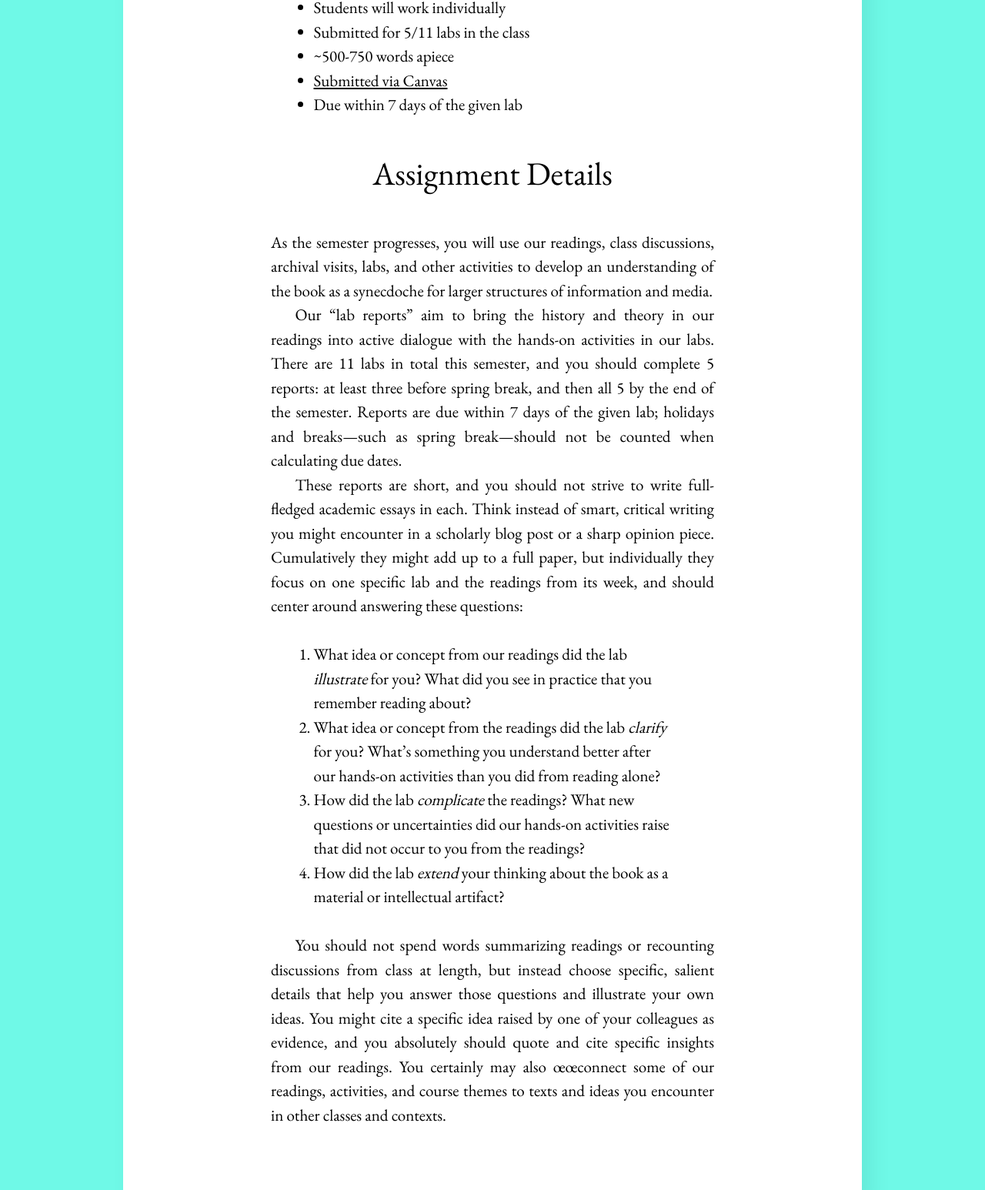
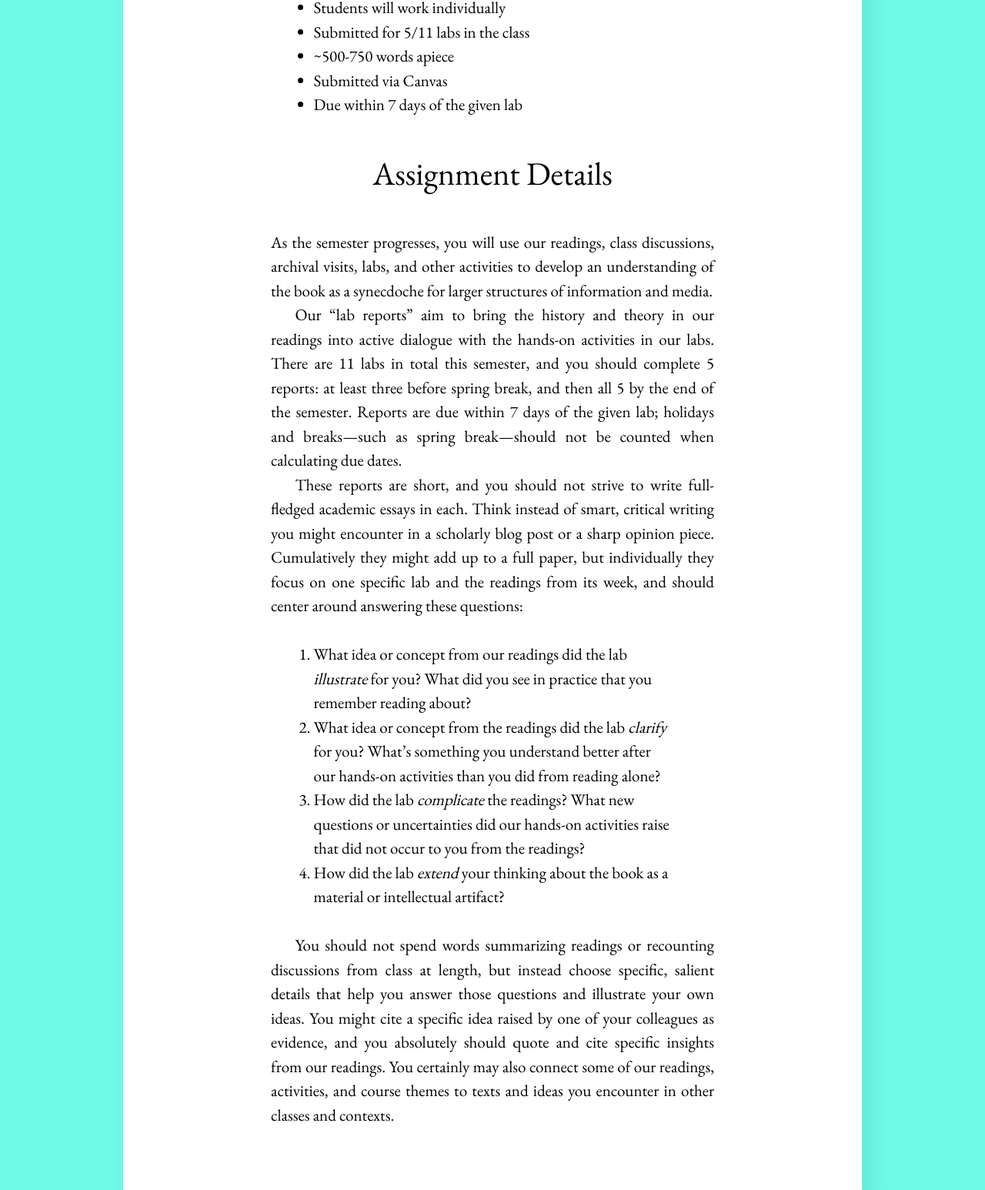
Before and after one commit to rccordell/s26bl, a Jekyll site: the page built from pages/assignments/lab-reports.md, in a window 1280 px wide. Shown: the part 636-2182 px from the top of the page at 77% size. Built offline with Jekyll 4.4.1, drawn with Linux system fonts in a browser that asks for light colours.

Commit message:
copyedits

```diff
--- a/pages/assignments/lab-reports.md
+++ b/pages/assignments/lab-reports.md
@@ -8,7 +8,7 @@ title: Book Reports
 + Students will work individually
 + Submitted for 5/11 labs in the class
 + ~500-750 words apiece
-+ [Submitted via Canvas]()
++ Submitted via Canvas
 + Due within 7 days of the given lab
 
 ## Assignment Details
@@ -24,4 +24,4 @@ These reports are short, and you should not strive to write full-fledged academi
 3. How did the lab _complicate_ the readings? What new questions or uncertainties did our hands-on activities raise that did not occur to you from the readings?
 4. How did the lab _extend_ your thinking about the book as a material or intellectual artifact?
 
-You should not spend words summarizing readings or recounting discussions from class at length, but instead choose specific, salient details that help you answer those questions and illustrate your own ideas. You might cite a specific idea raised by one of your colleagues as evidence, and you absolutely should quote and cite specific insights from our readings. You certainly may also œœconnect some of our readings, activities, and course themes to texts and ideas you encounter in other classes and contexts.
+You should not spend words summarizing readings or recounting discussions from class at length, but instead choose specific, salient details that help you answer those questions and illustrate your own ideas. You might cite a specific idea raised by one of your colleagues as evidence, and you absolutely should quote and cite specific insights from our readings. You certainly may also connect some of our readings, activities, and course themes to texts and ideas you encounter in other classes and contexts.
```
Also changed, not shown: 1 other file.
